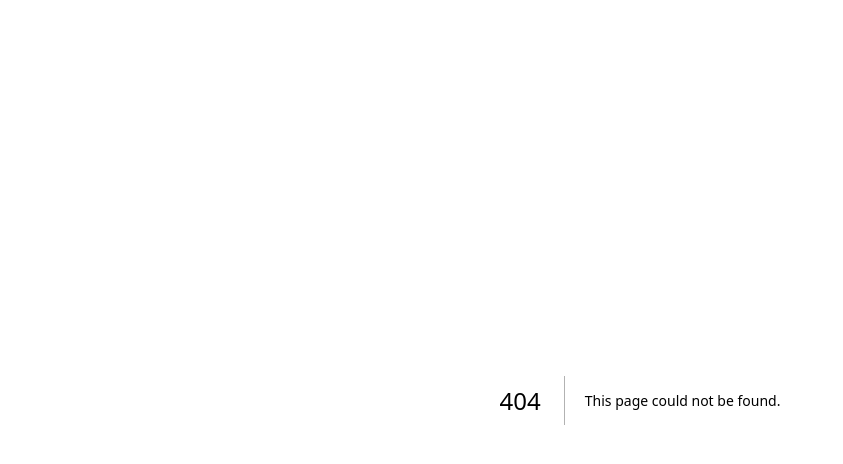
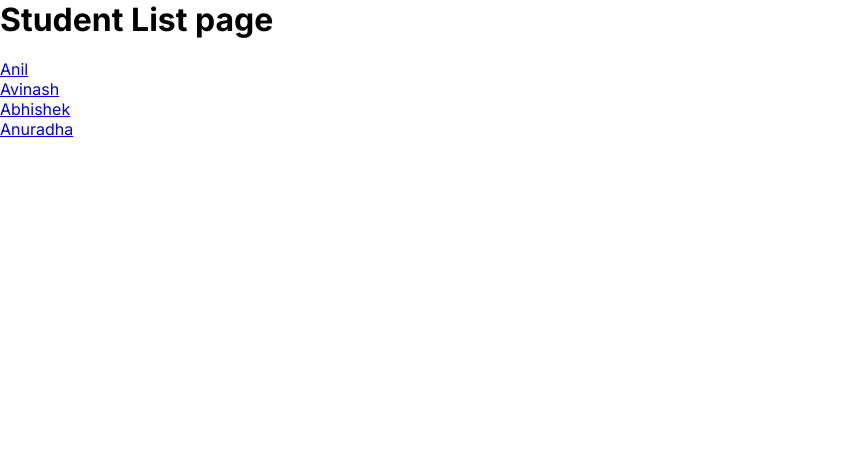
Before and after one commit to Avinashvns/nextjslearn, a Next.js app: page /studentlist in a window 1280 px wide. Before the commit this address had no page. Shown: the top 464 px of the page, without its empty margins (0-843 px from the left). Built offline with nearby package versions, Linux system fonts and the light colour scheme.

Commit message:
dynamic routing with id

```diff
--- /dev/null
+++ b/src/app/studentlist/page.js
@@ -0,0 +1,20 @@
+import Link from "next/link";
+
+
+export default function StudentList() {
+    return (
+        <div>
+            <h1>
+                Student List page
+            </h1>
+            <br />
+            <ul>
+                <li> <Link href="/studentlist/1">Anil</Link></li>
+                <li> <Link href="/studentlist/2">Avinash</Link></li>
+                <li> <Link href="/studentlist/3">Abhishek</Link></li>
+                <li> <Link href="/studentlist/4">Anuradha</Link></li>
+
+            </ul>
+        </div>
+    )
+}
```
Also changed, not shown: src/app/studentlist/[student]/page.js (added, +9 -0 lines).
